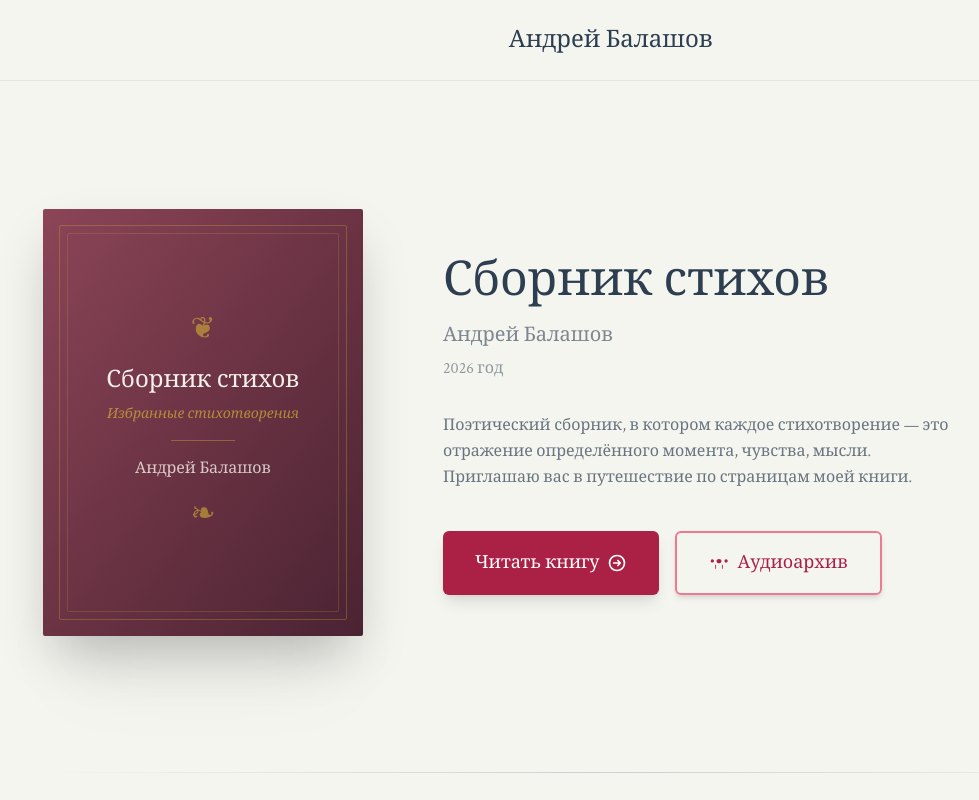
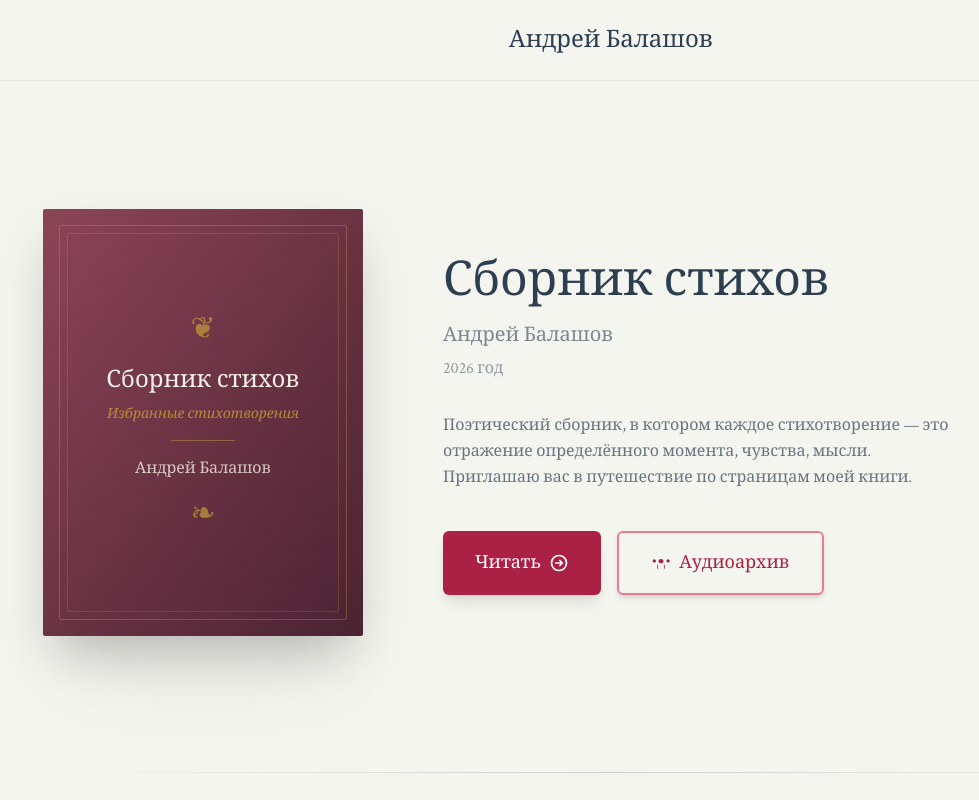
Before and after one commit to ila42/poetry-book, a React (Vite) app: page / in a window 1280 px wide. Shown: the top 800 px of the page, without its empty margins (29-1008 px from the left). Built offline with nearby package versions, Linux system fonts and the light colour scheme; a web font is replaced by a local one.

Commit message:
изменил кнопку

```diff
--- a/src/pages/LandingPage.tsx
+++ b/src/pages/LandingPage.tsx
@@ -134,12 +134,12 @@ export function LandingPage() {
               </p>
 
               <div className="flex flex-col sm:flex-row gap-4 justify-center lg:justify-start">
-                {/* Кнопка "Читать книгу" - единый стиль */}
+                {/* Кнопка "Читать" - единый стиль */}
                 <Link
                   to="/read"
                   className="btn-cta"
                 >
-                  <span>Читать книгу</span>
+                  <span>Читать</span>
                   <svg className="w-5 h-5" fill="none" stroke="currentColor" viewBox="0 0 24 24">
                     <path strokeLinecap="round" strokeLinejoin="round" strokeWidth={2} d="M13 9l3 3m0 0l-3 3m3-3H8m13 0a9 9 0 11-18 0 9 9 0 0118 0z" />
                   </svg>
```
